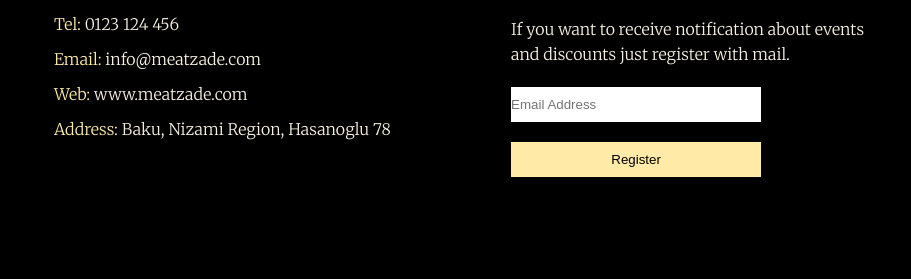
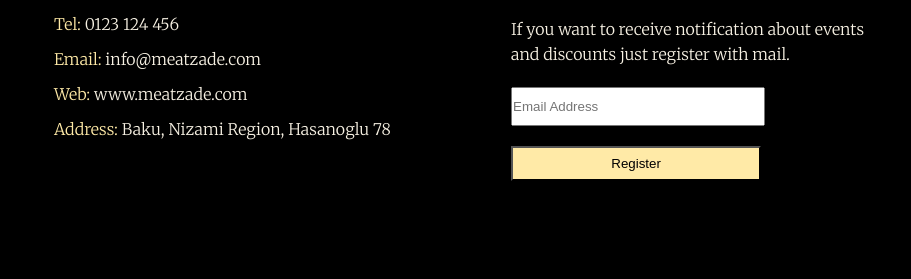
Before and after one commit to ITnicat/MeatZadeCodeUniversityChallenge, a plain HTML site: page index.html in a window 1280 px wide. Shown: the part 3986-4265 px from the top of the page, 369-1280 px from the left. Drawn offline with Linux system fonts and the light colour scheme.

Commit message:
Update style.css

```diff
--- a/style.css
+++ b/style.css
@@ -1,7 +1,6 @@
 * {
 	padding: 0px;
 	margin: 0px;
-	border: 0px;
 }
 
 body {
```
